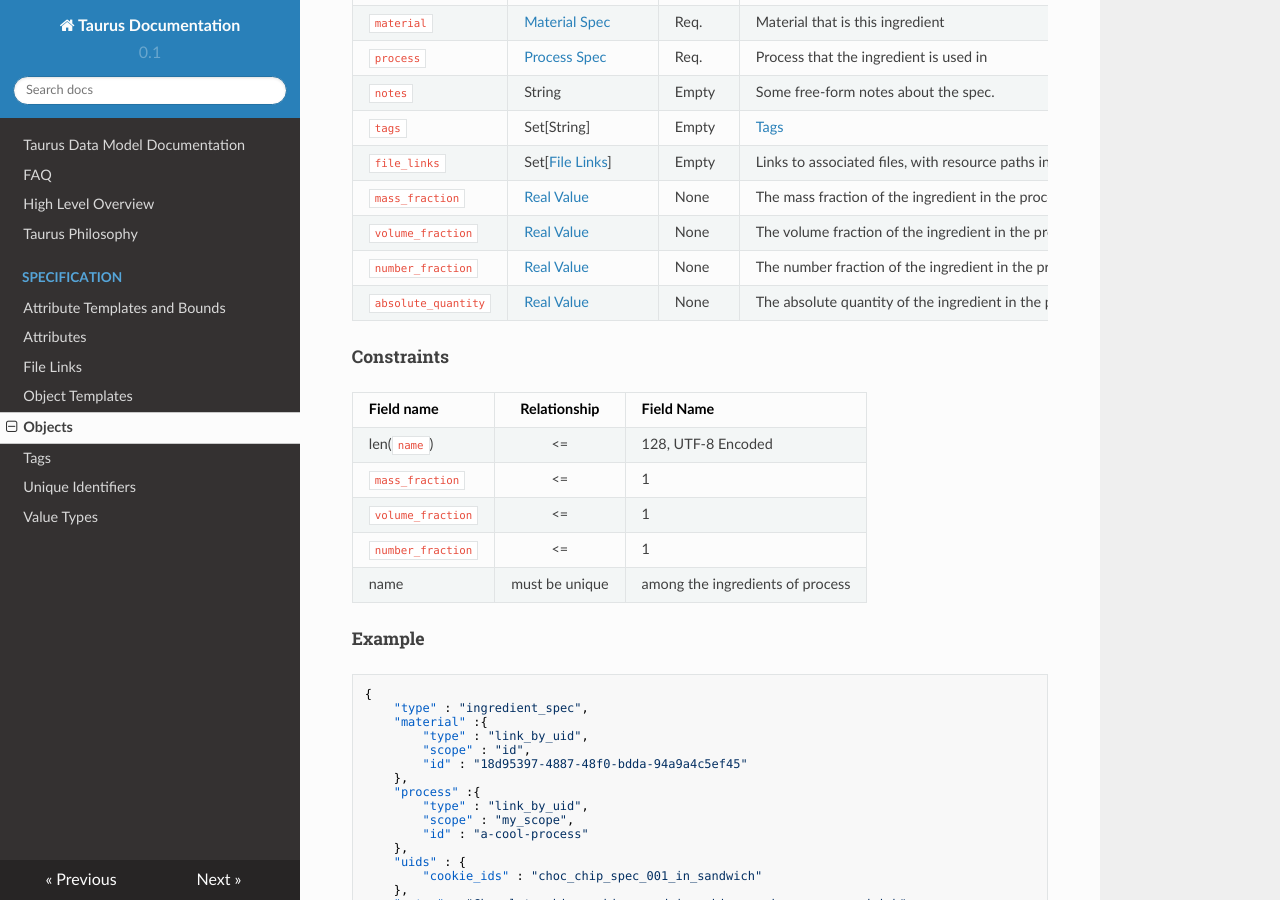
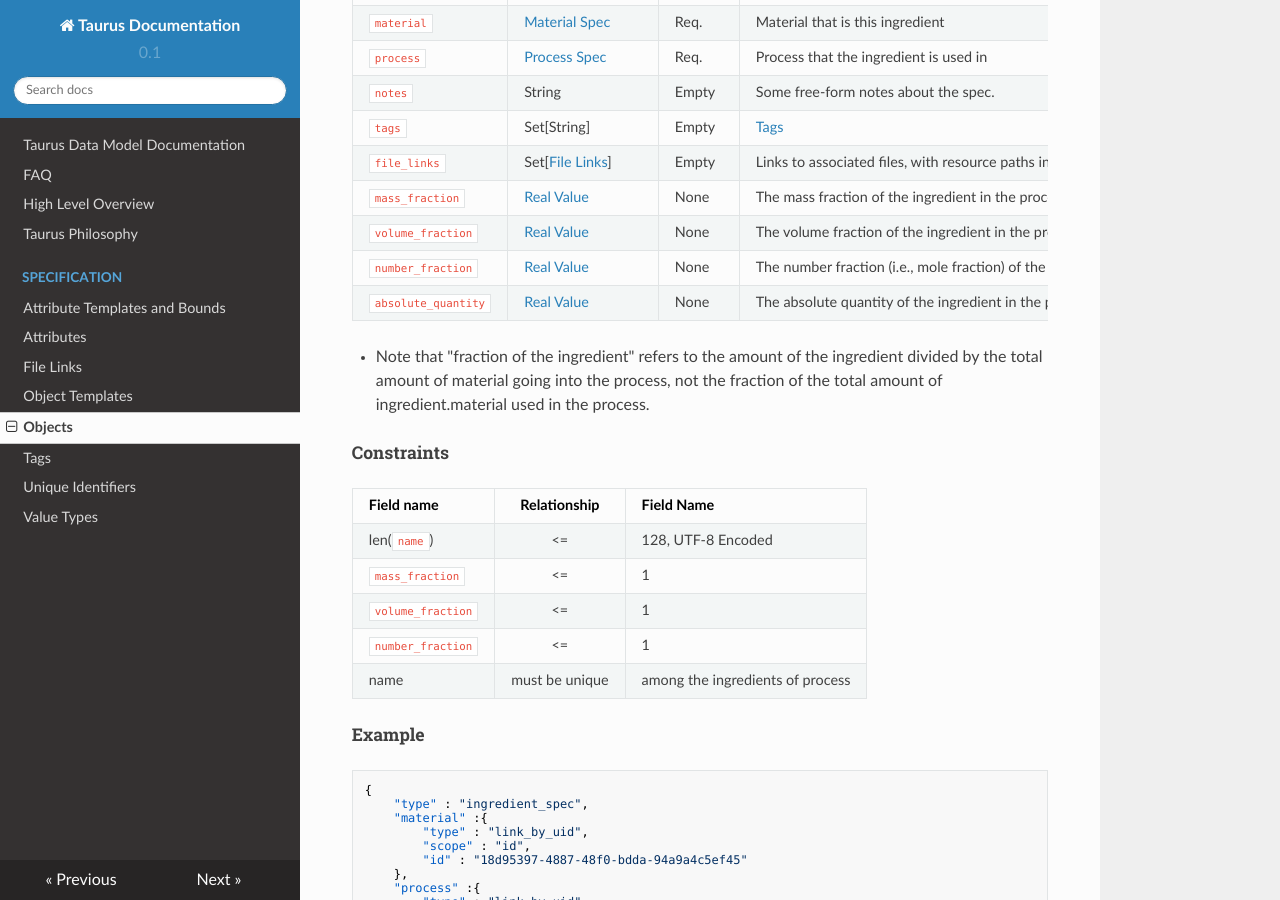
Before and after one commit to CitrineInformatics/gemd-docs, an MkDocs documentation site: the page built from docs/specification/objects.md, in a window 1280 px wide and 900 px high, scrolled down 5127 px. Built offline with MkDocs 1.6.1, drawn with Linux system fonts in a browser that asks for light colours; nearby versions of some CDN libraries; some of the changed text lies outside the part shown.

Commit message:
Added clarity on ingredient fractions

```diff
--- a/docs/specification/objects.md
+++ b/docs/specification/objects.md
@@ -259,9 +259,10 @@ Field name | Value type | Default | Description
 `file_links`  | Set\[[File Links](../file-links)] | Empty | Links to associated files, with resource paths into the files API
 `mass_fraction` | [Real Value](../value-types#real-values) | None | The mass fraction of the ingredient in the process
 `volume_fraction` | [Real Value](../value-types#real-values) | None | The volume fraction of the ingredient in the process
-`number_fraction` | [Real Value](../value-types#real-values) | None | The number fraction of the ingredient in the process
+`number_fraction` | [Real Value](../value-types#real-values) | None | The number fraction (i.e., mole fraction) of the ingredient in the process
 `absolute_quantity` | [Real Value](../value-types#real-values) | None | The absolute quantity of the ingredient in the process
 
+* Note that "fraction of the ingredient" refers to the amount of the ingredient divided by the total amount of material going into the process, not the fraction of the total amount of ingredient.material used in the process.
 
 ##### Constraints
 
@@ -326,6 +327,8 @@ Field name | Value type | Default | Description
 `number_fraction` | [Real Value](../value-types#real-values) | None | The number fraction of the ingredient in the process
 `absolute_quantity` | [Real Value](../value-types#real-values) | None | The absolute quantity of the ingredient in the process
 `spec`| [Ingredient Spec](./#ingredient-spec) | Req. | The spec of which this is a run
+
+* Note that "fraction of the ingredient" refers to the amount of the ingredient divided by the total amount of material going into the process, not the fraction of the total amount of ingredient.material used in the process.
 
 ##### Constraints
 
```
